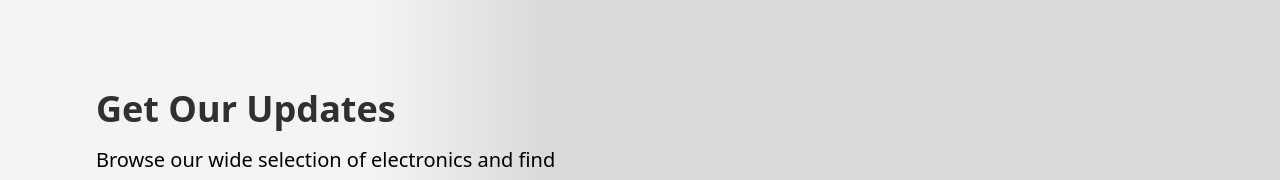
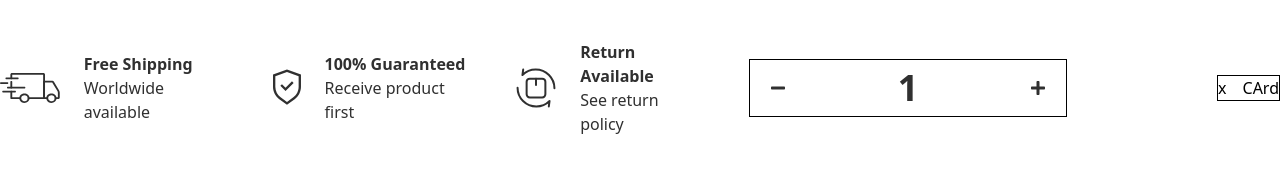
Before and after one commit to ramen72/OYA-Project-16-E-Shop, a React (Vite) app: page /product-details in a window 1280 px wide. Shown: the part 1038-1218 px from the top of the page. Built offline with nearby package versions, Linux system fonts and the light colour scheme.

Commit message:
Update ProductDetailsPages.jsx

```diff
--- a/src/pages/ProductDetailsPages.jsx
+++ b/src/pages/ProductDetailsPages.jsx
@@ -4,12 +4,17 @@ import Slider from "react-slick";
 import { BsArrowsFullscreen } from "react-icons/bs";
 import { IoCloseSharp } from "react-icons/io5";
 import { IoMdStar } from "react-icons/io";
+import HeadPhoneIcon from "../assets/icons/HeadPhoneIcon";
+import VerifiedIcon from "../assets/icons/VerifiedIcon";
+import DeliveryIcon from "../assets/icons/DeliveryIcon";
+import { FaMinus, FaPlus } from "react-icons/fa";
 
 const ProductDetailsPages = () => {
   const [nav1, setNav1] = useState(null);
   const [nav2, setNav2] = useState(null);
   const [isActiveModel, setIsActiveModel] = useState(false);
   const [image, setImage] = useState("");
+  const [productCount, setProductCount] = useState(1);
   let sliderRef1 = useRef(null);
   let sliderRef2 = useRef(null);
 
@@ -38,10 +43,14 @@ const ProductDetailsPages = () => {
     setIsActiveModel(true);
     console.log("Clicked");
   };
+  const handelClickForProduct = () => {
+    if (productCount <= 1) return;
+    setProductCount(productCount - 1);
+  };
 
   return (
     <>
-      <div className={`mt-16`}>
+      <div className={`mt-16 mb-24`}>
         <Container>
           <div
             className={`flex justify-start items-center gap-x-8 font-["montserrat"] font-normal text-base text-black mb-12`}
@@ -220,7 +229,7 @@ const ProductDetailsPages = () => {
                 </div>
               </Slider>
             </div>
-            <div className={`w-[41.5132%] border`}>
+            <div className={`w-[41.5132%]`}>
               <div
                 className={`flex justify-start items-center gap-x-[10px] font-["montserrat"] text-yellow`}
               >
@@ -336,6 +345,68 @@ const ProductDetailsPages = () => {
               </ul>
             </div>
           </div>
+          <div className={`mt-[63px] flex justify-between`}>
+            <div className="w-[54.8026%] flex justify-start items-center gap-x-12 text-black">
+              <div className="flex items-center gap-x-6">
+                <DeliveryIcon />
+                <div>
+                  <h6 className='font-["Montserrat"] font-bold text-base'>
+                    Free Shipping
+                  </h6>
+                  <p className='font-["Montserrat"] font-normal text-base'>
+                    Worldwide available
+                  </p>
+                </div>
+              </div>
+              <div className="flex items-center gap-x-6">
+                <VerifiedIcon />
+                <div>
+                  <h6 className='font-["Montserrat"] font-bold text-base'>
+                    100% Guaranteed
+                  </h6>
+                  <p className='font-["Montserrat"] font-normal text-base'>
+                    Receive product first
+                  </p>
+                </div>
+              </div>
+              <div className="flex items-center gap-x-6">
+                <img src="images/transIcon.svg" alt="" />
+                <div>
+                  <h6 className='font-["Montserrat"] font-bold text-base'>
+                    Return Available
+                  </h6>
+                  <p className='font-["Montserrat"] font-normal text-base'>
+                    See return policy
+                  </p>
+                </div>
+              </div>
+            </div>
+            <div className={`w-[41.5132%] flex justify-between items-center`}>
+              <div className={`border flex items-center gap-x-[92px]`}>
+                <button
+                  onClick={() => handelClickForProduct()}
+                  className={`w-14 h-14 text-base text-black cursor-pointer transition-all duration-200 hover:bg-lightGray rounded-full flex justify-center items-center`}
+                >
+                  <FaMinus />
+                </button>
+                <h5
+                  className={`font-["poppins"] font-semibold text-4xl text-black`}
+                >
+                  {productCount}
+                </h5>
+                <button
+                  onClick={() => setProductCount(productCount + 1)}
+                  className={`w-14 h-14 text-base text-black cursor-pointer transition-all duration-200 hover:bg-lightGray rounded-full flex justify-center items-center`}
+                >
+                  <FaPlus />
+                </button>
+              </div>
+              <div className={`border flex justify-end items-center gap-x-4`}>
+                <button>x</button>
+                <button>CArd</button>
+              </div>
+            </div>
+          </div>
           {/* Modal */}
           {isActiveModel && (
             <div
```
